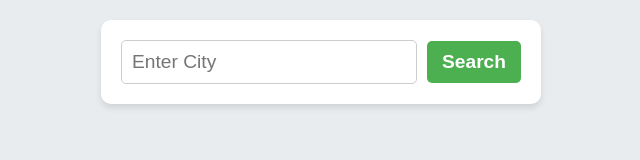
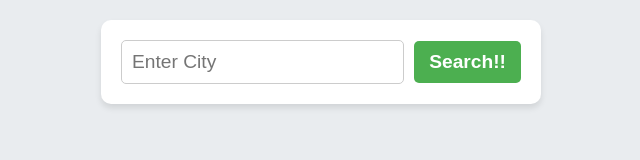
Before and after one commit to AhmedGTaha/Weather-App, a plain HTML site: page index.html in a window 1280 px wide. Shown: the full height of the page, 319-959 px from the left. Drawn offline with Linux system fonts and the light colour scheme.

Commit message:
added a ! mark

```diff
--- a/index.html
+++ b/index.html
@@ -9,7 +9,7 @@
   <body>
     <form class="form">
       <input type="text" class="cityInput" placeholder="Enter City" />
-      <button type="submit" class="button">Search</button>
+      <button type="submit" class="button">Search!!</button>
     </form>
     <div class="card" style="display: none"></div>
     <script src="index.js"></script>
```
